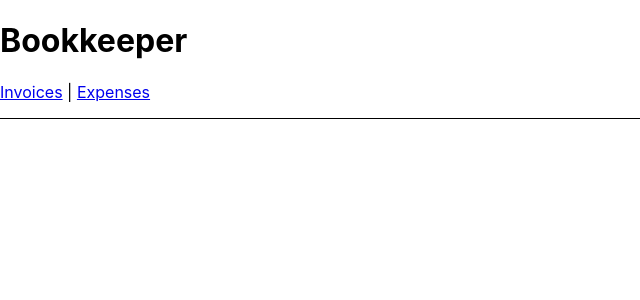
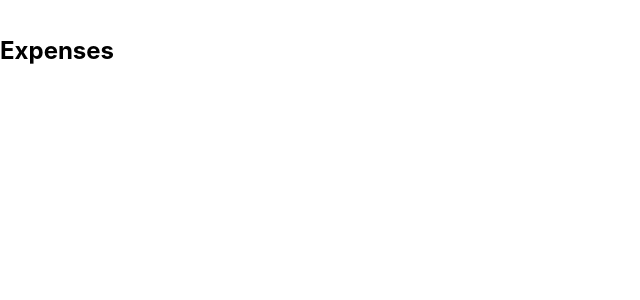
Before and after one commit to jcarlosj/tutorial-react-router-v6, a React (Create React App) app: page /expenses in a window 1280 px wide. Shown: the top 300 px of the page, without its empty margins (0-640 px from the left). Built offline with nearby package versions, Linux system fonts and the light colour scheme.

Commit message:
[+] Routes: Define rutas de navegacion (expenses, invoices)

```diff
--- a/src/App.js
+++ b/src/App.js
@@ -4,7 +4,7 @@
 function App() {
 	return (
 		<div>
-			<h1>Bookkeeper</h1>
+			<h1>Bookkeeper!</h1>
 			<nav
 				style={{
 					borderBottom: "solid 1px",
--- a/src/index.js
+++ b/src/index.js
@@ -3,13 +3,20 @@
 import './index.css';
 import App from './App';
 import reportWebVitals from './reportWebVitals';
-import { BrowserRouter } from "react-router-dom";
+import { BrowserRouter, Routes, Route } from "react-router-dom";
+
+import Expenses from './routes/Expenses';
+import Invoices from './routes/Invoices';
 
 const root = ReactDOM.createRoot(document.getElementById('root'));
 root.render(
 	<React.StrictMode>
 		<BrowserRouter>
-			<App />
+			<Routes>
+				<Route path="/" element={ <App /> } />
+				<Route path="expenses" element={ <Expenses /> } />
+				<Route path="invoices" element={ <Invoices /> } />
+			</Routes>
 		</BrowserRouter>
 	</React.StrictMode>
 );
--- /dev/null
+++ b/src/routes/Expenses.jsx
@@ -0,0 +1,7 @@
+export default function Expenses() {
+    return (
+        <main style={{ padding: "1rem 0" }}>
+            <h2>Expenses</h2>
+        </main>
+    );
+}
--- /dev/null
+++ b/src/routes/Invoices.jsx
@@ -0,0 +1,7 @@
+export default function Invoices() {
+    return (
+        <main style={{ padding: "1rem 0" }}>
+            <h2>Invoices</h2>
+        </main>
+    );
+}
```
